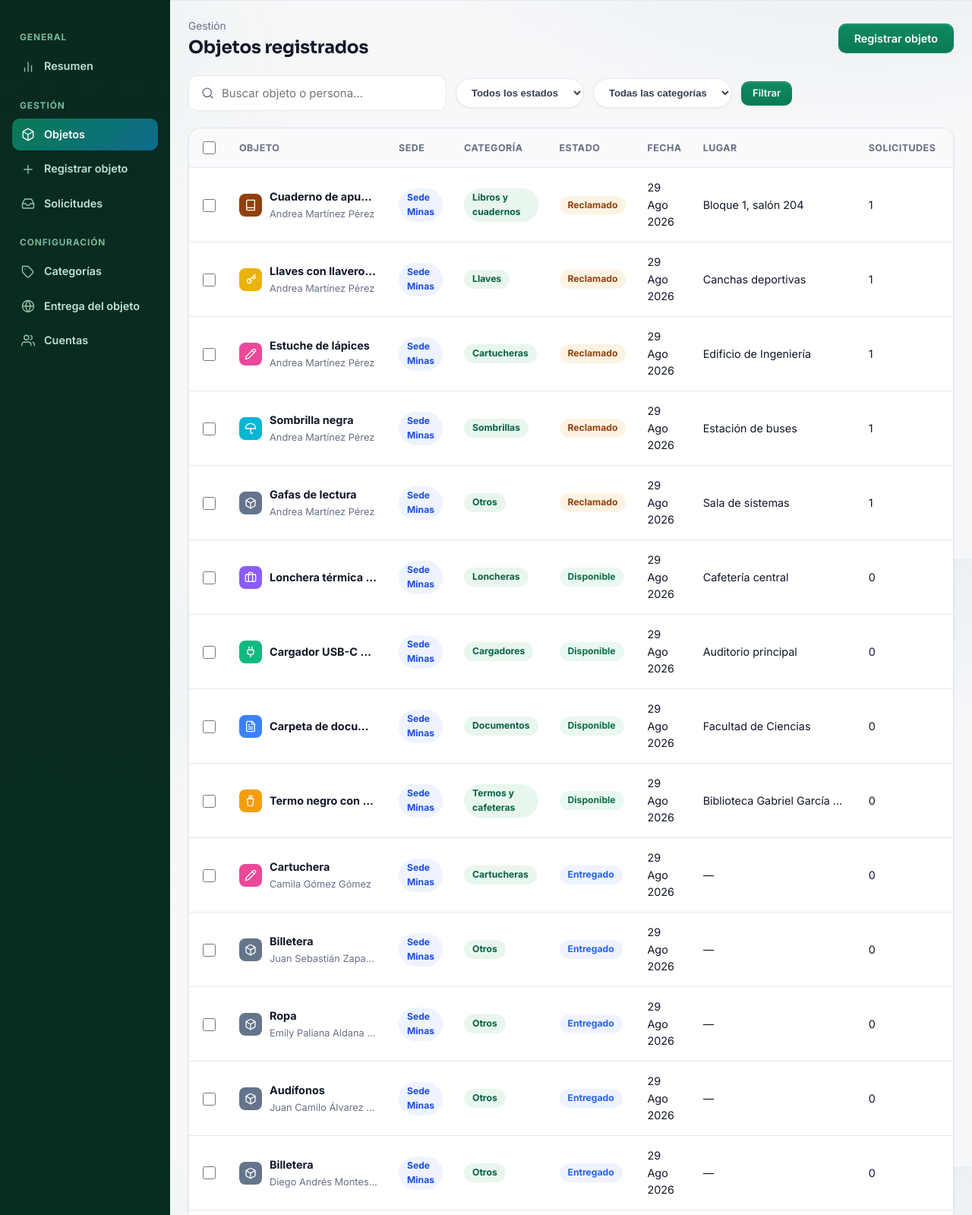
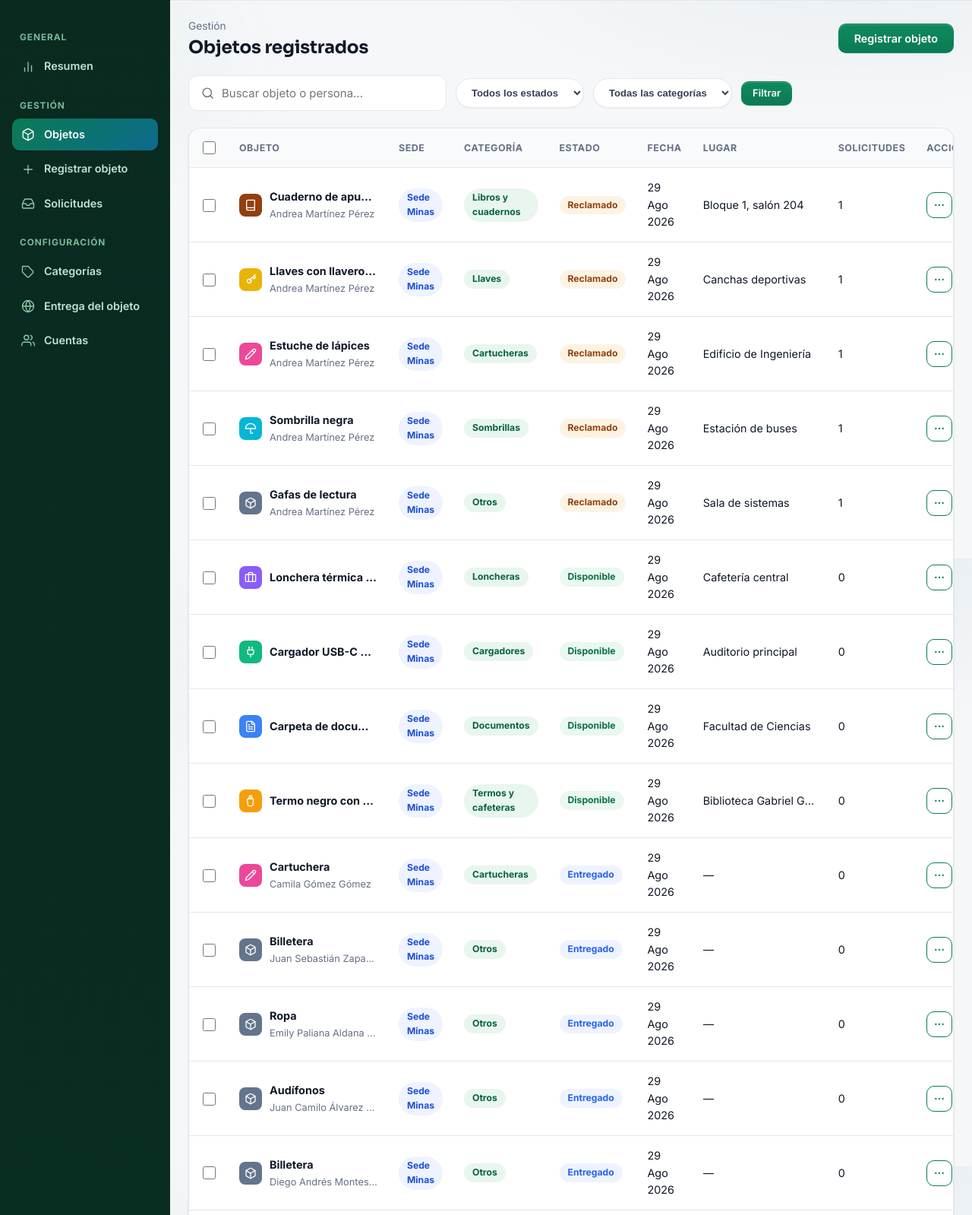
Before and after one commit to kevinramos2/Entrega-de-objetos-perdidos-, a Django app: page /panel/objetos/ in a window 1280 px wide. Shown: the part 65-1664 px from the top of the page at 76% size. Run offline with Django 5.2, Linux system fonts and the light colour scheme; a user stored in the database is signed in; data comes from the database, SQL or seed files in the repository.

Commit message:
Reducir ancho de la columna Lugar para que recorte antes

```diff
--- a/objetos_reclamados/static/css/estilos.css
+++ b/objetos_reclamados/static/css/estilos.css
@@ -384,7 +384,7 @@ img { max-width: 100%; }
 .tabla tbody tr { transition: background .12s ease; }
 .tabla tbody tr:hover { background: #f3f8f5; }
 .tabla .acciones { display: flex; gap: 8px; }
-.tabla .cel-lugar { display: block; max-width: 190px; white-space: nowrap; overflow: hidden; text-overflow: ellipsis; }
+.tabla .cel-lugar { display: block; max-width: 150px; white-space: nowrap; overflow: hidden; text-overflow: ellipsis; }
 .tabla td.cel-objeto { max-width: 210px; }
 .tabla .cel-objeto .chip-icono { flex: none; }
 .tabla .cel-objeto .cel-objeto-info { min-width: 0; }
```
